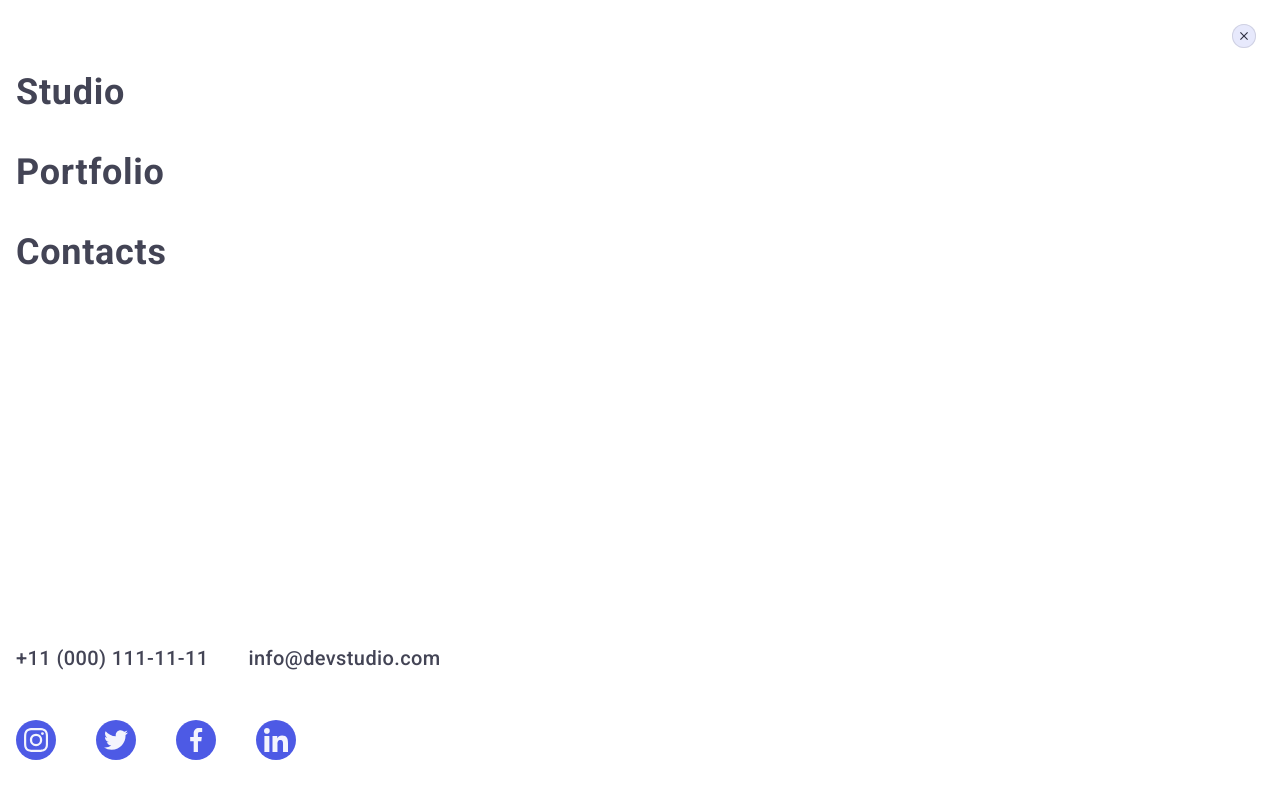
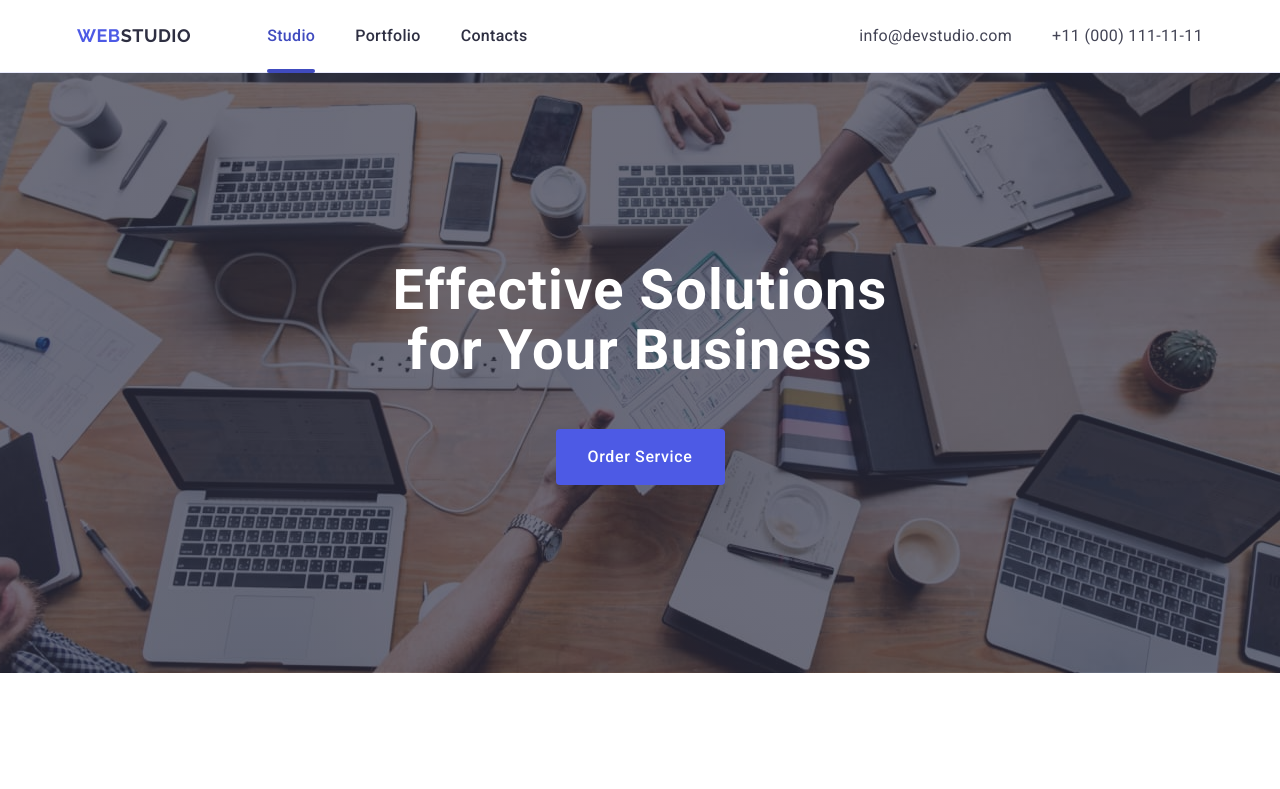
Before and after one commit to MaestroFidel/goit-markup-hw6, a plain HTML site: page index.html in a window 1280 px wide. Shown: the top 789 px of the page. Drawn offline with nearby package versions, Linux system fonts and the light colour scheme.

Commit message:
mist-work

```diff
--- a/index.html
+++ b/index.html
@@ -60,7 +60,7 @@
           </svg>
         </button>
       </div>
-      <div class="header-mob is-open">
+      <div class="header-mob">
         <div>
           <div class="modal-close-btn-mob">
             <button type="button" class="close-btn">
```
